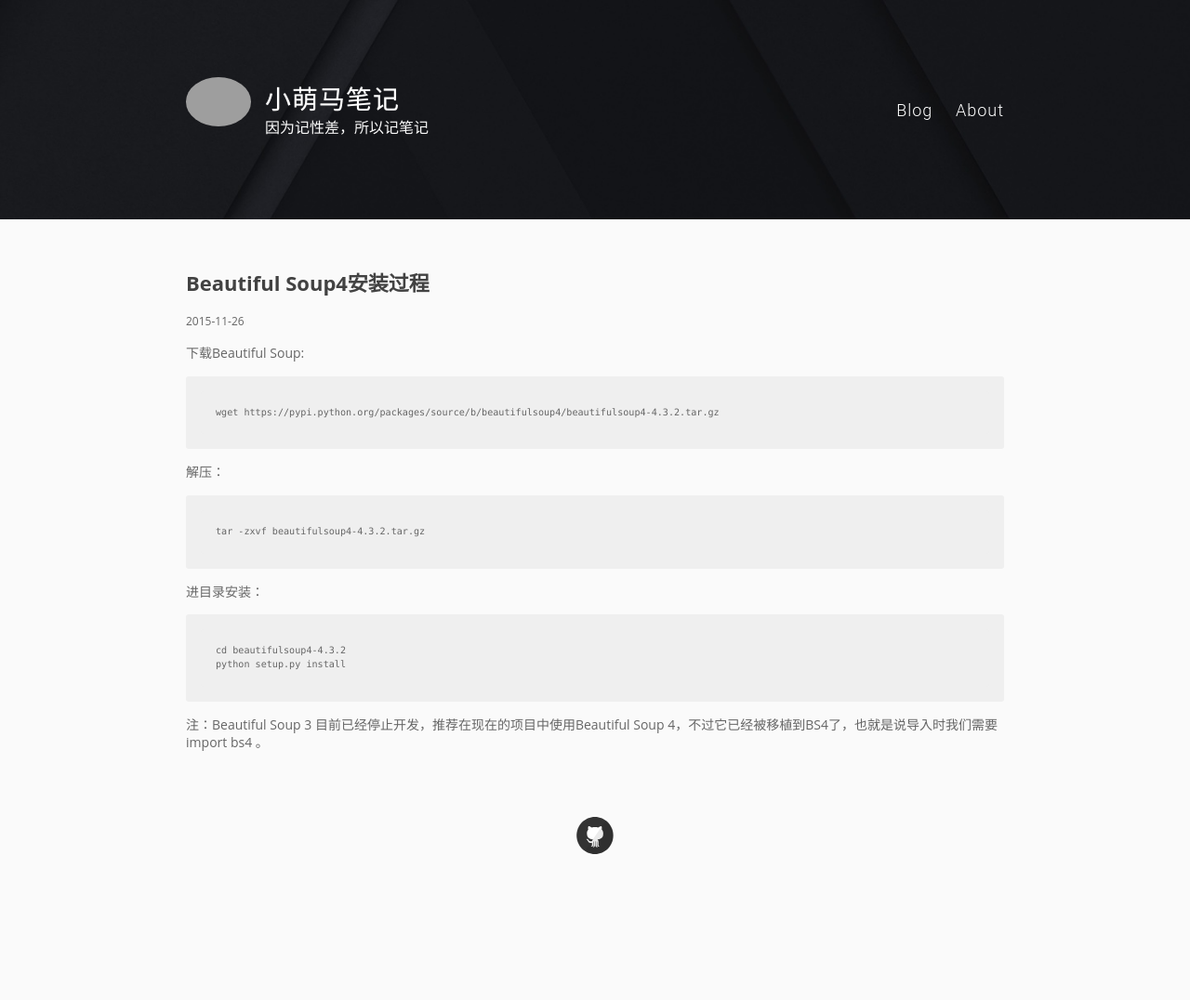
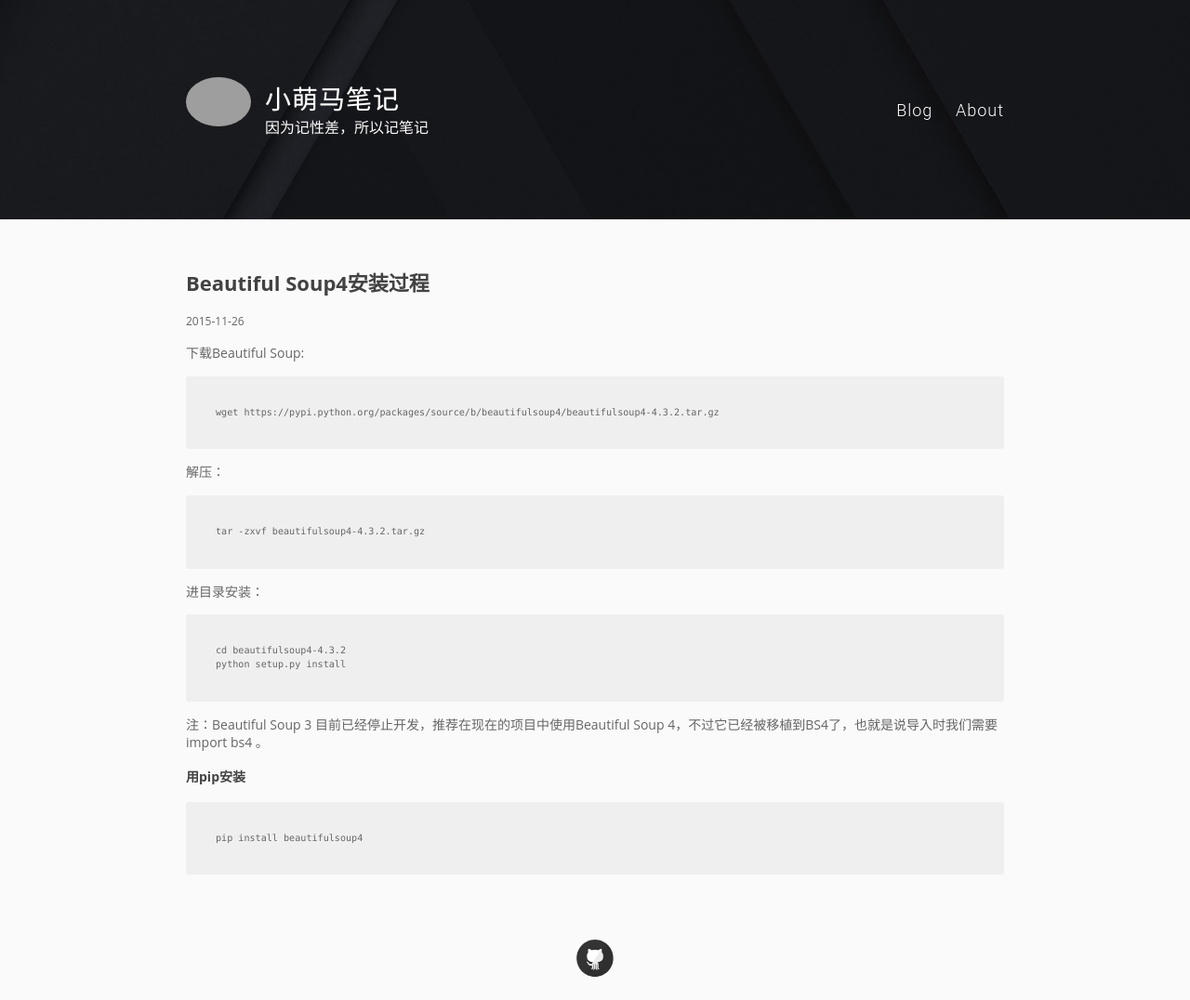
Before and after one commit to pingmalu/pingmalu.github.io, a Jekyll site: the page built from _posts/2015-11-26-beautifulsoup4安装过程.md, in a window 1280 px wide. Shown: the whole page at 93% size. Built offline with Jekyll 4.4.1, drawn with Linux system fonts in a browser that asks for light colours; Markdown is read by kramdown in place of the engine named in the settings; before the commit the page ends 943 px from its top, so only the background shows below that; grey boxes are pictures that could not be loaded.

Commit message:
beautifulsoup4

```diff
--- a/_posts/2015-11-26-beautifulsoup4安装过程.md
+++ b/_posts/2015-11-26-beautifulsoup4安装过程.md
@@ -17,3 +17,8 @@
     python setup.py install
 
 注：Beautiful Soup 3 目前已经停止开发，推荐在现在的项目中使用Beautiful Soup 4，不过它已经被移植到BS4了，也就是说导入时我们需要 import bs4 。
+
+
+###用pip安装
+
+	pip install beautifulsoup4
```
